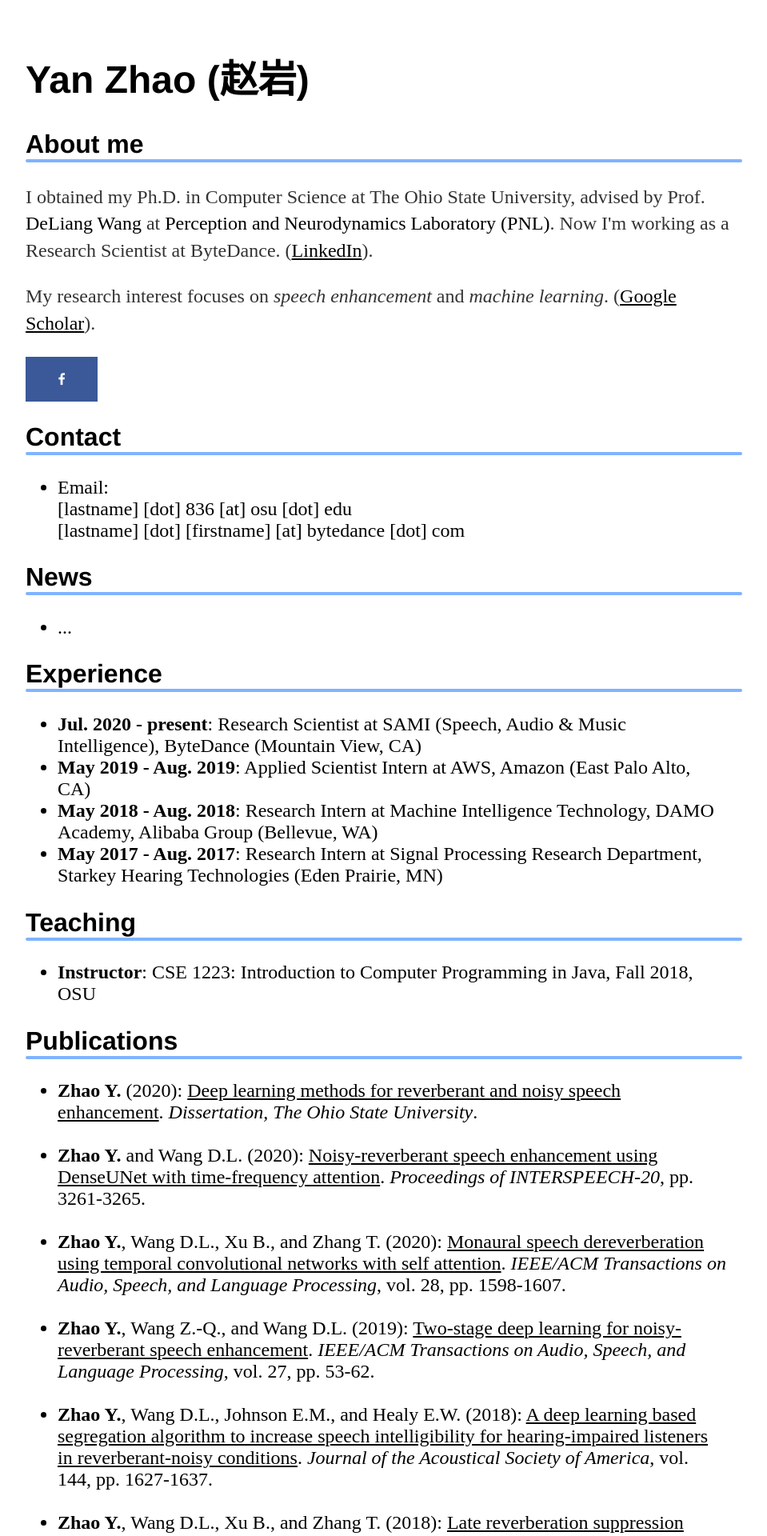
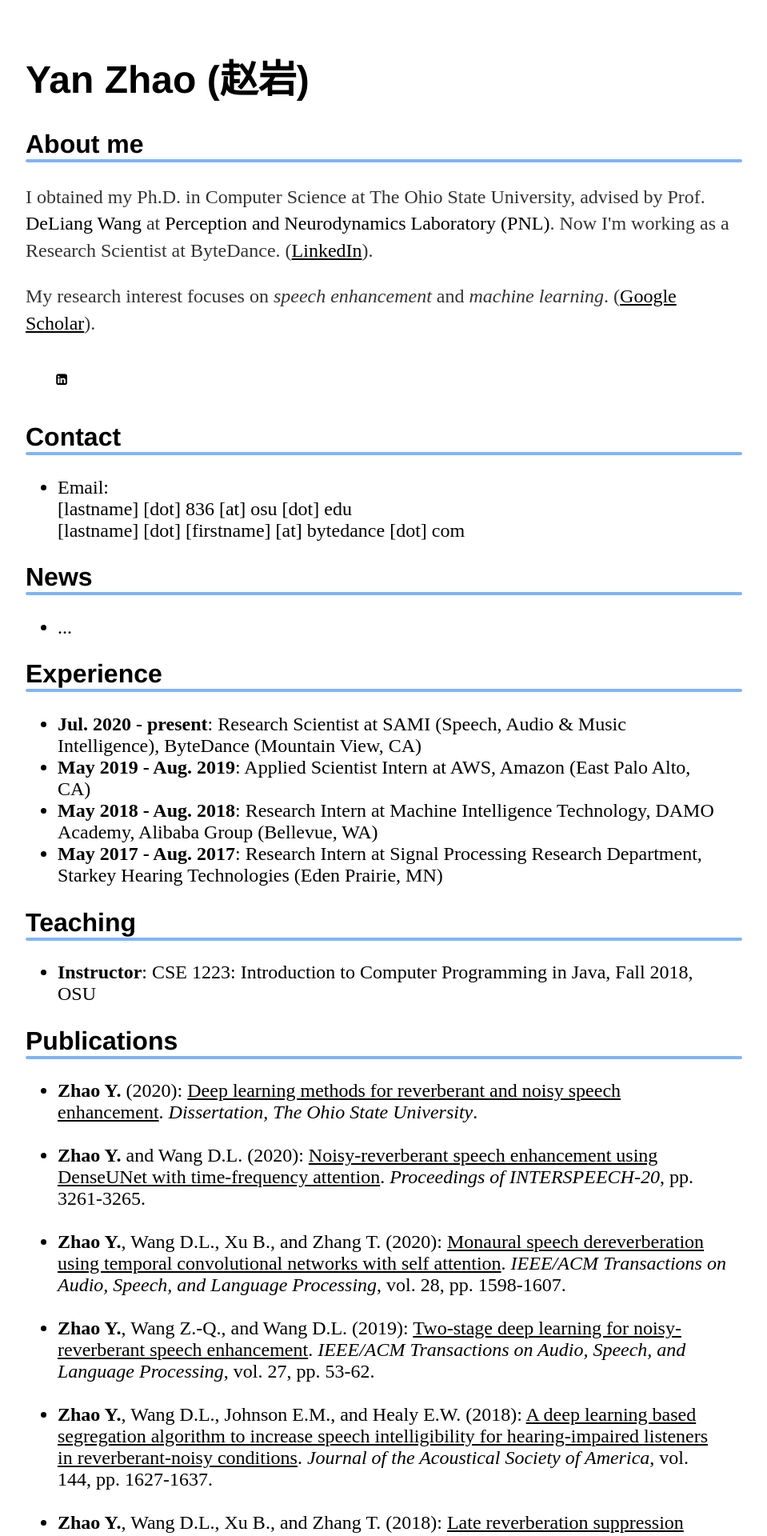
Before and after one commit to cliffzhao/cliffzhao.github.io, a Jekyll site: the page built from index.html, in a window 1280 px wide. Shown: the top 1920 px of the page at 80% size, without its empty margins (160-1119 px from the left). Built offline with Jekyll 4.4.1, drawn with Linux system fonts in a browser that asks for light colours.

Commit message:
Update index.html

```diff
--- a/index.html
+++ b/index.html
@@ -13,7 +13,7 @@
 
     <p>My research interest focuses on <I>speech enhancement</I> and <I>machine learning</I>. (<a href="https://scholar.google.com/citations?user=cHzLMDEAAAAJ&hl=zh-CN" target="_blank"><U>Google Scholar</U></a>).</p>
 
-    <a href="#" class="fa fa-facebook"></a>
+    <i class="fa fa-linkedin-square" aria-hidden="true"></i>
     <h2>Contact</h2>
     <ul>
       	<li><span>Email: </br>
```
